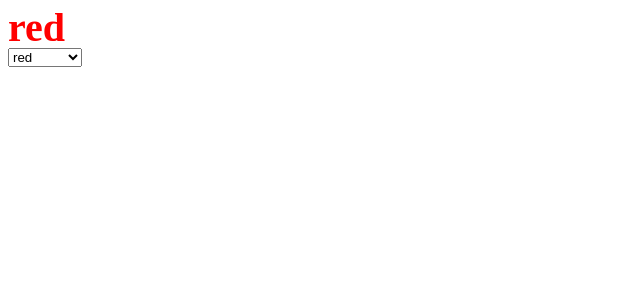
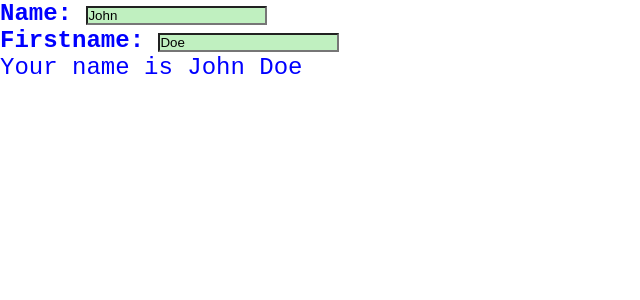
Before and after one commit to Erikote04/Svelte-Tutorial-in-Deep, a Svelte app: page / in a window 1280 px wide. Shown: the top 300 px of the page, without its empty margins (0-640 px from the left). Built offline with nearby package versions, Linux system fonts and the light colour scheme.

Commit message:
Working with CSS. Global styles

```diff
--- a/src/App.svelte
+++ b/src/App.svelte
@@ -1,7 +1,26 @@
 <script>
-    import ColorPicker from "./lib/ColorPicker.svelte";
+    import Input from "./lib/Input.svelte";
+
+    let name = "John";
+    let firstName = "Doe";
 </script>
 
 <main>
-    <ColorPicker />
+    <Input label="Name" bind:value={name} />
+    <Input label="Firstname" bind:value={firstName} />
+
+    <p class="label">Your name is {name} {firstName}</p>
 </main>
+
+<style>
+    :global(*) {
+        margin: 0;
+        padding: 0;
+        box-sizing: border-box;
+    }
+
+    :global(body) {
+        font-family:'Courier New', Courier, monospace;
+        font-size: 24px;
+    }
+</style>
--- a/src/lib/ColorPicker.svelte
+++ /dev/null
@@ -1,22 +0,0 @@
-<script>
-    export let colors = ['red', 'green', 'blue', 'cyan', 'magenta', 'yellow', 'black'];
-    export let value = colors[0];
-</script>
-
-<p class="color" style:--txtcolor={value}>{value}</p>
-
-<select bind:value>
-    {#each colors as color}
-        <option value={color}>{color}</option>
-    {/each}
-</select>
-
-<style>
-    .color {
-        color: var(--txtcolor);
-        font-size: 40px;
-        font-weight: bold;
-        margin: 0;
-        line-height: 1;
-    }
-</style>
--- a/src/lib/Input.svelte
+++ b/src/lib/Input.svelte
@@ -27,6 +27,10 @@
 </p>
 
 <style>
+    :global(.label) {
+        color: blue;
+    }
+
     .label {
         font-weight: bold;
     }
```
